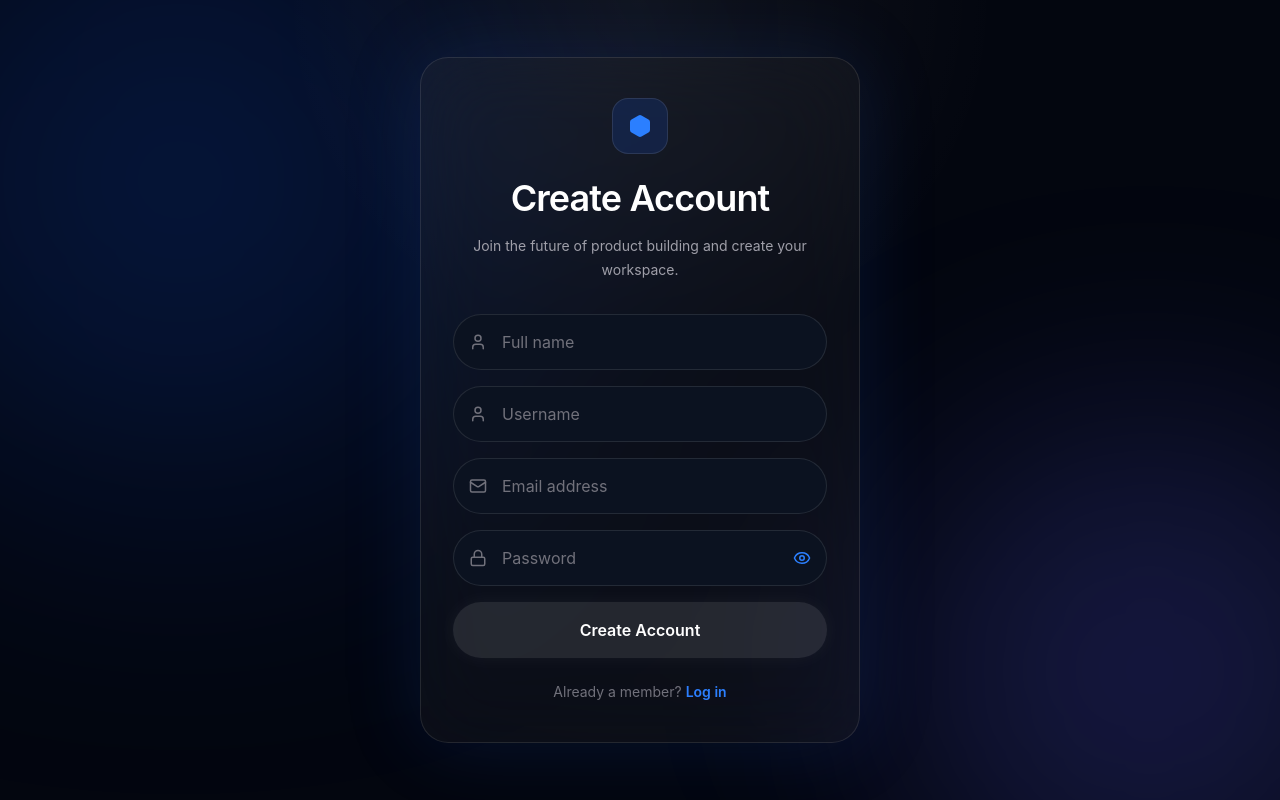
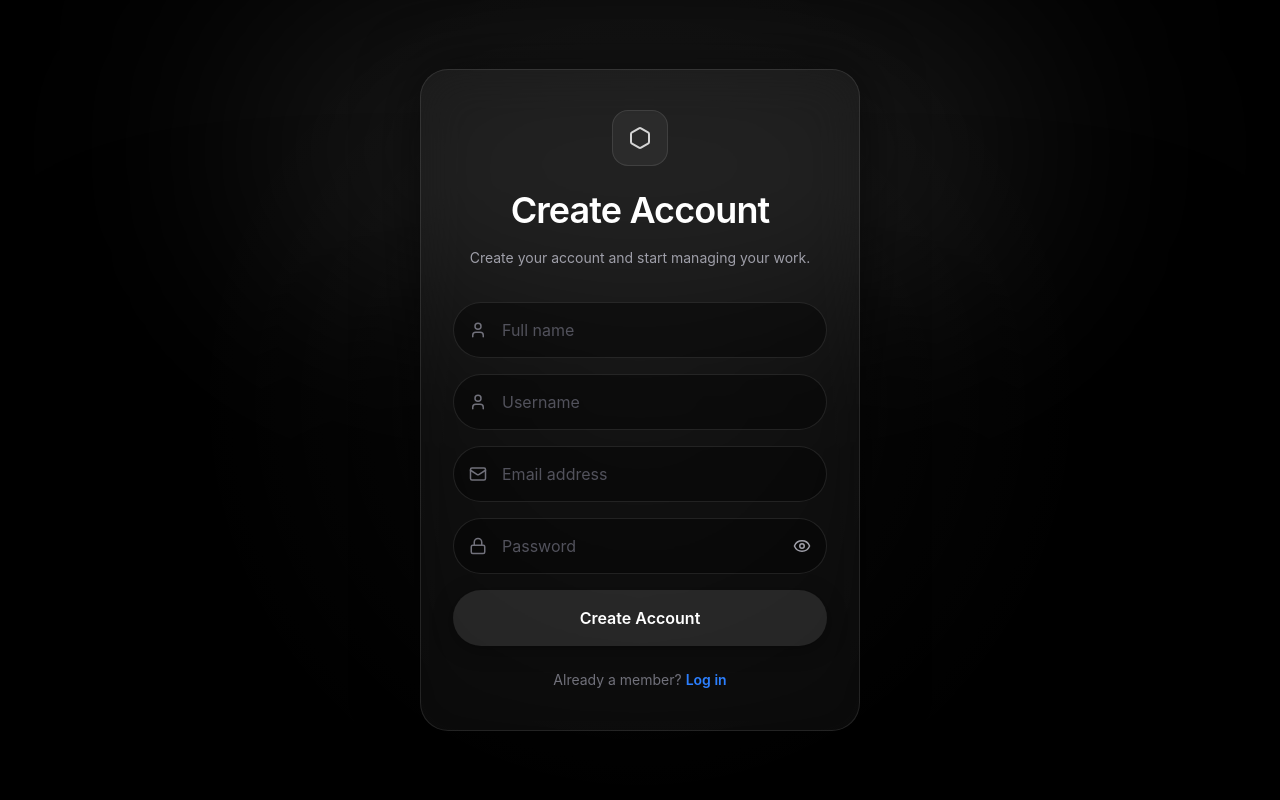
Before and after one commit to Shikhar-Pandey04/linear-app-frontend, a React app in the folder frontend/: page /signup in a window 1280 px wide. Built offline with nearby package versions, Linux system fonts and the light colour scheme; the HTML template or start-up script is replaced by a standard one.

Commit message:
feat: upgrade auth UI to premium design

```diff
--- a/frontend/src/pages/SignupPage.jsx
+++ b/frontend/src/pages/SignupPage.jsx
@@ -36,34 +36,39 @@ const SignupPage = () => {
         navigate("/login");
       }
     } catch (err) {
-      setError(
-        err.response?.data?.message || "Signup fail ho gaya, details check karo!"
-      );
+      setError(err.response?.data?.message || "Signup failed");
     } finally {
       setLoading(false);
     }
   };
 
   return (
-    <div className="min-h-screen bg-[#03060f] relative flex items-center justify-center px-4 overflow-hidden">
+    <div className="min-h-screen bg-black relative flex items-center justify-center px-4 overflow-hidden">
 
-      {/* 🔥 SAME LOGIN GLOW */}
-      <div className="absolute w-[600px] h-[600px] bg-blue-600/20 blur-[140px] rounded-full top-[-120px] left-[-120px]" />
-      <div className="absolute w-[500px] h-[500px] bg-indigo-500/20 blur-[120px] rounded-full bottom-[-120px] right-[-120px]" />
-      <div className="absolute inset-0 bg-[radial-gradient(circle_at_top,rgba(255,255,255,0.06),transparent_35%)]" />
+      {/* 🔥 SAME AS LOGIN (NO BLUE) */}
+      <div className="absolute top-0 left-1/2 -translate-x-1/2 w-[800px] h-[300px]
+      bg-white/10 blur-[120px] rounded-full" />
+
+      <div className="absolute bottom-0 left-1/2 -translate-x-1/2 w-[900px] h-[400px]
+      bg-black blur-[120px]" />
+
+      <div className="absolute inset-0
+      bg-[radial-gradient(circle_at_center,rgba(255,255,255,0.04),transparent_60%)]" />
 
       {/* 🧊 CARD */}
       <motion.div
         initial={{ opacity: 0, y: 35 }}
         animate={{ opacity: 1, y: 0 }}
         transition={{ duration: 0.6 }}
-        className="relative z-10 w-full max-w-[440px] rounded-[28px] border border-white/10
-        bg-white/[0.04] backdrop-blur-2xl px-8 py-10
-        shadow-[0_0_80px_rgba(37,99,235,0.15)]"
+        className="relative z-10 w-full max-w-[440px] rounded-[28px]
+        border border-white/10
+        bg-white/[0.04] backdrop-blur-xl
+        px-8 py-10
+        shadow-[0_0_60px_rgba(0,0,0,0.6)]"
       >
         {/* ICON */}
-        <div className="w-14 h-14 rounded-2xl bg-blue-600/15 flex items-center justify-center mx-auto mb-6 border border-white/10">
-          <Hexagon className="text-blue-500" fill="currentColor" size={24} />
+        <div className="w-14 h-14 rounded-2xl bg-white/5 flex items-center justify-center mx-auto mb-6 border border-white/10">
+          <Hexagon className="text-white/80" size={24} />
         </div>
 
         {/* TITLE */}
@@ -72,7 +77,7 @@ const SignupPage = () => {
         </h1>
 
         <p className="text-zinc-400 text-center text-sm mt-4 leading-6">
-          Join the future of product building and create your workspace.
+          Create your account and start managing your work.
         </p>
 
         {/* ERROR */}
@@ -82,7 +87,7 @@ const SignupPage = () => {
           </div>
         )}
 
-        <form onSubmit={handleSignup} className="mt-8 space-y-4" autoComplete="off">
+        <form onSubmit={handleSignup} className="mt-8 space-y-4">
 
           {/* FULL NAME */}
           <div className="relative">
@@ -94,9 +99,10 @@ const SignupPage = () => {
               placeholder="Full name"
               value={formData.fullName}
               onChange={handleChange}
-              className="w-full h-14 pl-12 rounded-full bg-[#0b1220] border border-white/10
-              text-white placeholder:text-zinc-500 outline-none
-              focus:border-blue-500 focus:ring-1 focus:ring-blue-500/40"
+              className="w-full h-14 pl-12 rounded-full
+              bg-black/40 border border-white/10
+              text-white placeholder:text-zinc-600
+              outline-none focus:border-white/20 transition"
             />
           </div>
 
@@ -110,9 +116,10 @@ const SignupPage = () => {
               placeholder="Username"
               value={formData.username}
               onChange={handleChange}
-              className="w-full h-14 pl-12 rounded-full bg-[#0b1220] border border-white/10
-              text-white placeholder:text-zinc-500 outline-none
-              focus:border-blue-500 focus:ring-1 focus:ring-blue-500/40"
+              className="w-full h-14 pl-12 rounded-full
+              bg-black/40 border border-white/10
+              text-white placeholder:text-zinc-600
+              outline-none focus:border-white/20 transition"
             />
           </div>
 
@@ -126,9 +133,10 @@ const SignupPage = () => {
               placeholder="Email address"
               value={formData.email}
               onChange={handleChange}
-              className="w-full h-14 pl-12 rounded-full bg-[#0b1220] border border-white/10
-              text-white placeholder:text-zinc-500 outline-none
-              focus:border-blue-500 focus:ring-1 focus:ring-blue-500/40"
+              className="w-full h-14 pl-12 rounded-full
+              bg-black/40 border border-white/10
+              text-white placeholder:text-zinc-600
+              outline-none focus:border-white/20 transition"
             />
           </div>
 
@@ -142,26 +150,29 @@ const SignupPage = () => {
               placeholder="Password"
               value={formData.password}
               onChange={handleChange}
-              className="w-full h-14 pl-12 pr-12 rounded-full bg-[#0b1220] border border-white/10
-              text-white placeholder:text-zinc-500 outline-none
-              focus:border-blue-500 focus:ring-1 focus:ring-blue-500/40"
+              className="w-full h-14 pl-12 pr-12 rounded-full
+              bg-black/40 border border-white/10
+              text-white placeholder:text-zinc-600
+              outline-none focus:border-white/20 transition"
             />
             <button
               type="button"
               onClick={() => setShowPass(!showPass)}
-              className="absolute right-4 top-1/2 -translate-y-1/2 text-blue-500"
+              className="absolute right-4 top-1/2 -translate-y-1/2 text-zinc-400 hover:text-white"
             >
               {showPass ? <EyeOff size={18} /> : <Eye size={18} />}
             </button>
           </div>
 
-          {/* 🔥 BUTTON FIXED (LOGIN JESA) */}
+          {/* BUTTON */}
           <button
             type="submit"
             disabled={loading}
-            className="w-full h-14 rounded-full bg-white/10 hover:bg-white/20
-            text-white font-semibold transition disabled:opacity-50
-            shadow-[0_0_20px_rgba(255,255,255,0.05)]"
+            className="w-full h-14 rounded-full
+            bg-white/10 hover:bg-white/20
+            text-white font-semibold
+            transition disabled:opacity-50
+            shadow-[0_4px_20px_rgba(0,0,0,0.4)]"
           >
             {loading ? "Creating..." : "Create Account"}
           </button>
```
